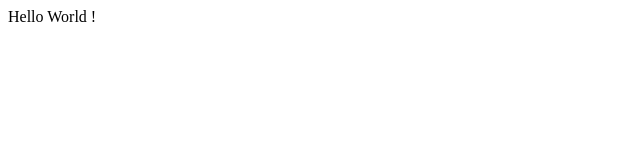
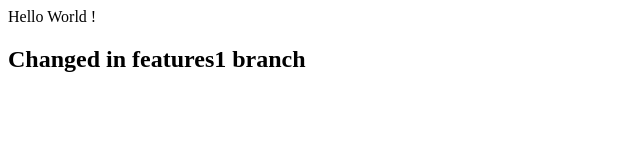
Before and after one commit to Sahil-9668/Repo_One_Demo, a plain HTML site: page index.html in a window 1280 px wide. Shown: the whole page, without its empty margins (0-640 px from the left). Drawn offline with Linux system fonts and the light colour scheme.

Commit message:
Added new file and line

```diff
--- a/index.html
+++ b/index.html
@@ -1 +1,2 @@
 <p>Hello World !</p>
+<h2>Changed in features1 branch</h2>
--- /dev/null
+++ b/style.css
@@ -0,0 +1,3 @@
+h2 {
+   background-color: #aabbcc;
+}
```
